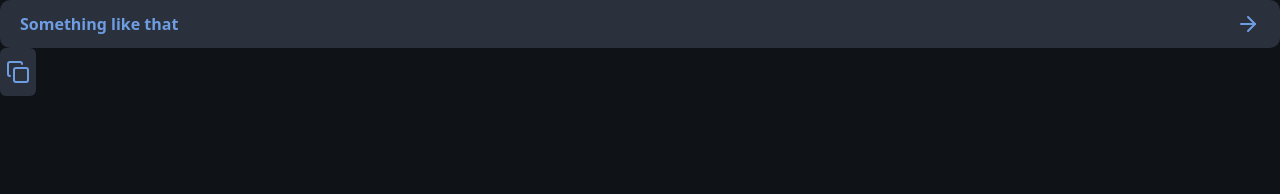
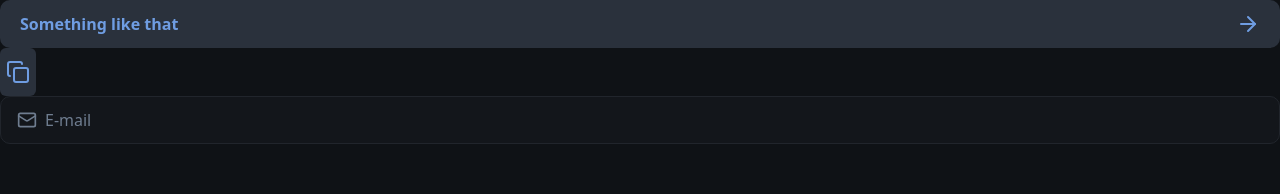
Before and after one commit to EdsonGaspar/envite-friends, a Next.js app: page / in a window 1280 px wide. Shown: the top 194 px of the page. Built offline with nearby package versions, Linux system fonts and the light colour scheme.

Commit message:
Criado component inpur focus quando tiver o mouse sobre ela e digitando e com o atributo error para mostrar a borda vermelha e o icon que é opcional. Foi feita ainstalação e configuração do Biome, que é um formatador de codigo mais rapido que o prittier

```diff
--- /dev/null
+++ b/biome.json
@@ -0,0 +1,34 @@
+{
+  "$schema": "https://biomejs.dev/schemas/1.9.4/schema.json",
+  "vcs": {
+    "enabled": false,
+    "clientKind": "git",
+    "useIgnoreFile": false
+  },
+  "files": {
+    "ignoreUnknown": false,
+    "ignore": []
+  },
+  "formatter": {
+    "enabled": true,
+    "indentStyle": "space",
+    "indentWidth": 2,
+    "lineWidth": 80
+  },
+  "organizeImports": {
+    "enabled": true
+  },
+  "linter": {
+    "enabled": true,
+    "rules": {
+      "recommended": true
+    }
+  },
+  "javascript": {
+    "formatter": {
+      "quoteStyle": "single",
+      "trailingCommas": "es5",
+      "semicolons": "asNeeded"
+    }
+  }
+}
--- a/package.json
+++ b/package.json
@@ -19,6 +19,7 @@
     "tailwindcss": "^4.0.8"
   },
   "devDependencies": {
+    "@biomejs/biome": "1.9.4",
     "@types/node": "^20",
     "@types/react": "^19",
     "@types/react-dom": "^19",
--- a/src/app/globals.css
+++ b/src/app/globals.css
@@ -5,7 +5,7 @@
 
   --color-blue: #6f9de2;
   --color-purple: #9871f3;
-  --color-danger: F05D6C;
+  --color-danger: #f05d6c;
 
   --color-gray-100: #dae4f2;
   --color-gray-200: #c8d0da;
--- a/src/app/page.tsx
+++ b/src/app/page.tsx
@@ -1,6 +1,7 @@
 import { Button } from "@/components/button";
 import { IconButton } from "@/components/icon-button";
-import { ArrowRight, Copy } from "lucide-react";
+import { InputField, InputIcon, InputRoot } from "@/components/input";
+import { ArrowRight, Copy, Mail } from "lucide-react";
 
 export default function Home() {
   return (
@@ -11,6 +12,12 @@ export default function Home() {
       <IconButton>
         <Copy />
       </IconButton>
+      <InputRoot>
+        <InputIcon>
+          <Mail className="size-5" />
+        </InputIcon>
+        <InputField />
+      </InputRoot>
     </main>
   );
 }
--- a/src/components/button.tsx
+++ b/src/components/button.tsx
@@ -1,13 +1,12 @@
-import { ComponentProps } from "react";
-import { twMerge } from "tailwind-merge";
+import type { ComponentProps } from 'react'
 
-interface ButtonProps extends ComponentProps<"button"> {}
+interface ButtonProps extends ComponentProps<'button'> {}
 
 export function Button(props: ButtonProps) {
   return (
     <button
       className="flex justify-between items-center p-5 h-12 bg-gray-500 text-blue font-semibold rounded-xl w-full cursor-pointer hover:bg-blue hover:text-gray-900 transition-colors duration-300"
       {...props}
-    ></button>
-  );
+    />
+  )
 }
--- a/src/components/icon-button.tsx
+++ b/src/components/icon-button.tsx
@@ -1,12 +1,12 @@
-import { ComponentProps } from "react";
+import type { ComponentProps } from 'react'
 
-interface IconButtonProps extends ComponentProps<"button"> {}
+interface IconButtonProps extends ComponentProps<'button'> {}
 
 export function IconButton(props: IconButtonProps) {
   return (
     <button
       className=" p-1.5 h-12 bg-gray-500 text-blue  rounded-md cursor-pointer hover:bg-blue hover:text-gray-900 transition-colors duration-300"
       {...props}
-    ></button>
-  );
+    />
+  )
 }
--- /dev/null
+++ b/src/components/input.tsx
@@ -0,0 +1,35 @@
+import type { ComponentProps } from 'react'
+
+interface InputProps extends ComponentProps<'div'> {
+  error?: boolean
+}
+export function InputRoot({ error = false, ...props }: InputProps) {
+  return (
+    <div
+      data-error={error}
+      className="group flex items-center gap-2 bg-gray-800 h-12  border border-gray-600 rounded-xl px-4 focus-within:border-gray-100 data-[error=true]:border-danger"
+      {...props}
+    />
+  )
+}
+
+interface InputIconProps extends ComponentProps<'span'> {}
+export function InputIcon(props: InputIconProps) {
+  return (
+    <span
+      className="text-gray-400 group-focus-within:text-gray-100 group-[&:not(:has(input:placeholder-shown))]:text-gray-100 group-data-[error=true]:text-danger"
+      {...props}
+    />
+  )
+}
+
+interface InputFieldProps extends ComponentProps<'input'> {}
+export function InputField(props: InputFieldProps) {
+  return (
+    <input
+      className="flex-auto outline-none placeholder:text-gray-400 "
+      placeholder="E-mail"
+      {...props}
+    />
+  )
+}
```
Also changed, not shown: 1 other file (tests, documents, lock files or other folders).
